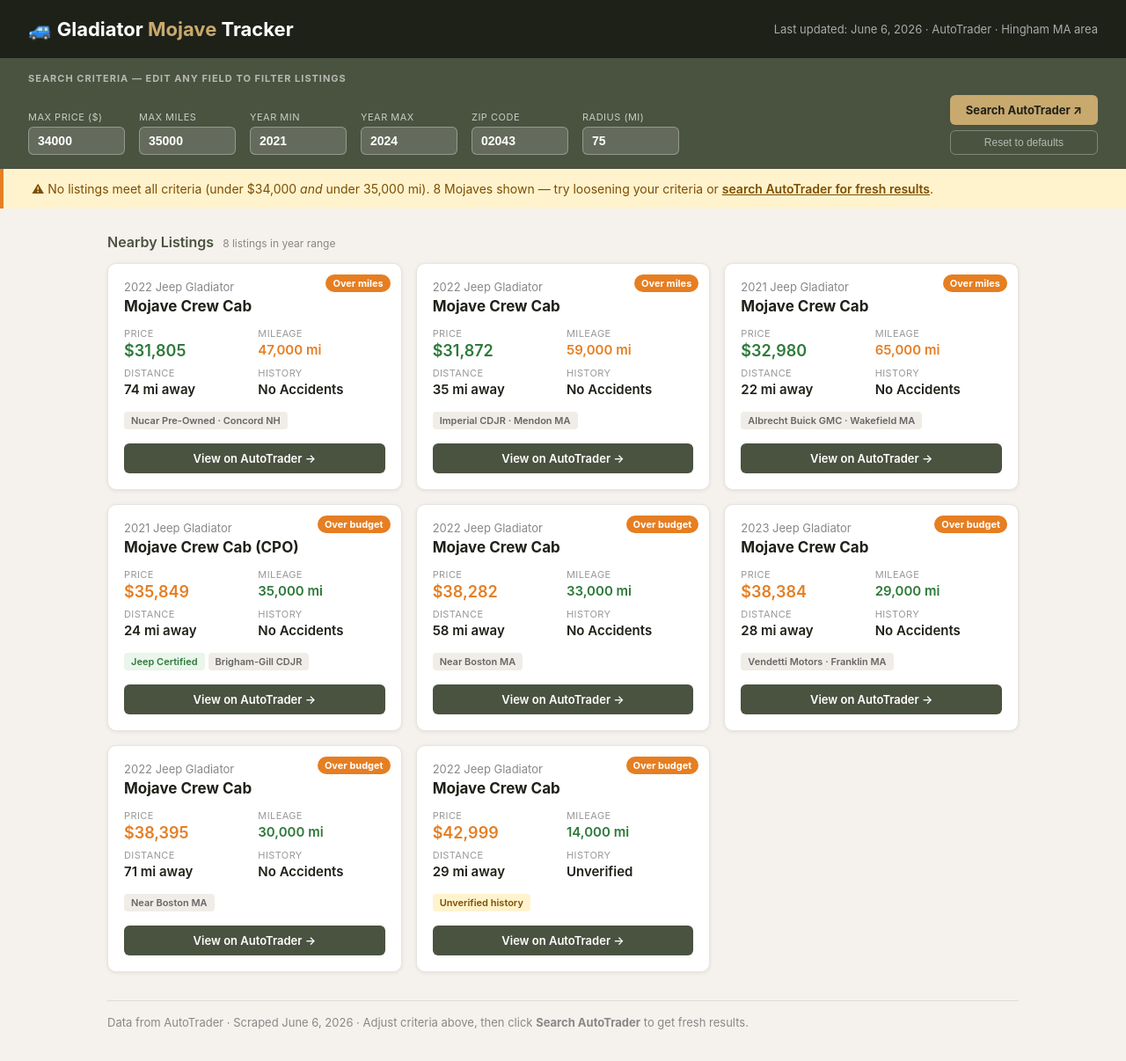
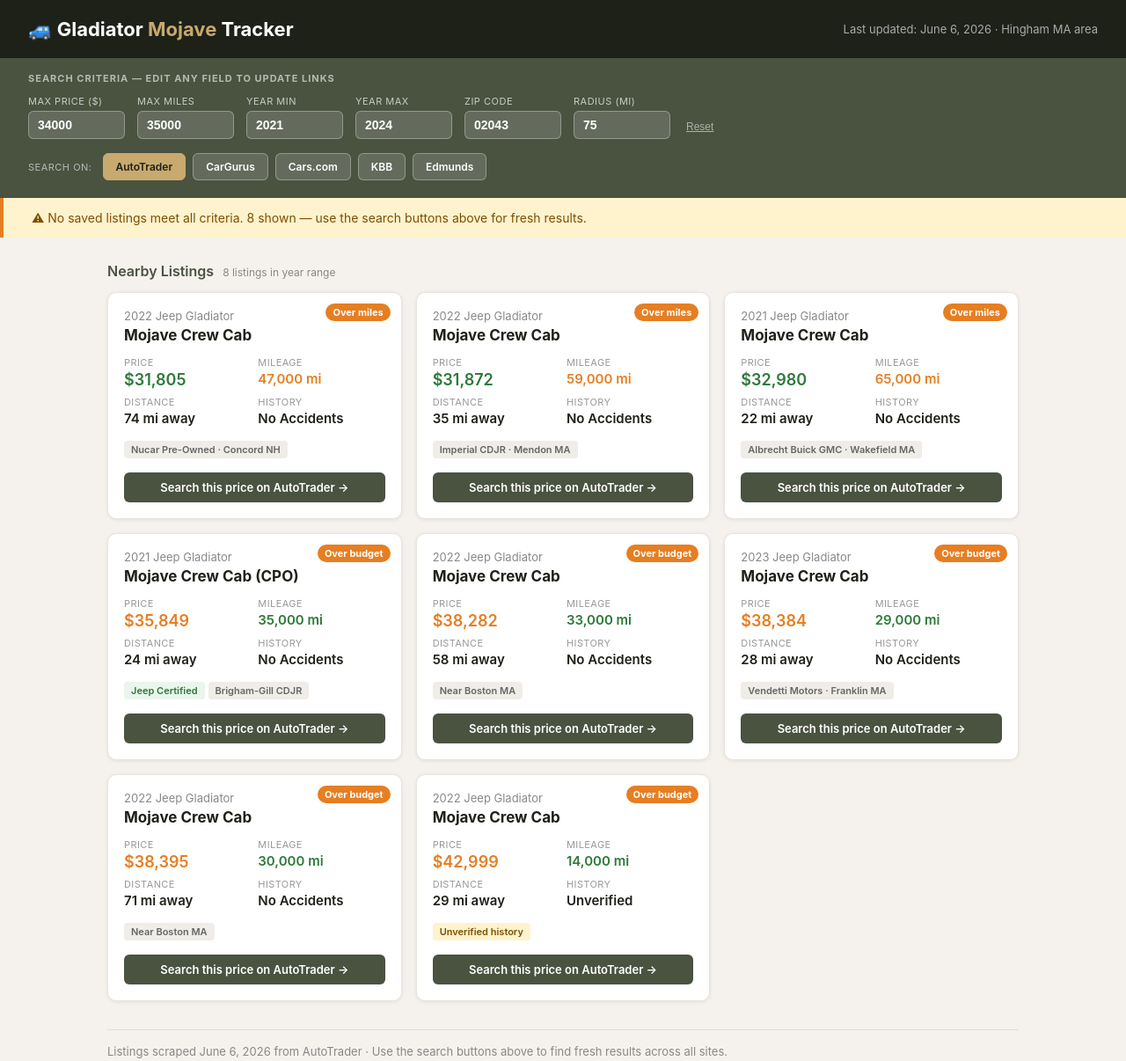
Before and after one commit to kendoggz/gladiator-tracker, a plain HTML site: page index.html in a window 1280 px wide. Shown: the whole page at 88% size. Drawn offline with Linux system fonts and the light colour scheme.

Commit message:
Add files via upload

```diff
--- a/index.html
+++ b/index.html
@@ -22,9 +22,9 @@
 header h1 span { color: var(--jeep-tan); }
 .meta { font-size: 13px; color: #aaa; }
 
-.criteria-panel { background: var(--jeep-olive); color: white; padding: 16px 32px; }
+.criteria-panel { background: var(--jeep-olive); color: white; padding: 16px 32px 20px; }
 .criteria-panel h3 { font-size: 11px; text-transform: uppercase; letter-spacing: 1px; color: rgba(255,255,255,0.6); margin-bottom: 12px; }
-.criteria-grid { display: flex; flex-wrap: wrap; gap: 16px; align-items: flex-end; }
+.criteria-grid { display: flex; flex-wrap: wrap; gap: 14px; align-items: flex-end; margin-bottom: 16px; }
 .criteria-field { display: flex; flex-direction: column; gap: 4px; }
 .criteria-field label { font-size: 11px; text-transform: uppercase; letter-spacing: 0.5px; color: rgba(255,255,255,0.7); }
 .criteria-field input {
@@ -33,18 +33,25 @@
   padding: 7px 10px; width: 110px; transition: background 0.15s;
 }
 .criteria-field input:focus { outline: none; background: rgba(255,255,255,0.25); border-color: var(--jeep-tan); }
-.criteria-actions { display: flex; flex-direction: column; gap: 6px; margin-left: auto; }
-.btn-search {
-  background: var(--jeep-tan); color: var(--jeep-dark); border: none; border-radius: 6px;
-  padding: 9px 18px; font-size: 13px; font-weight: 700; cursor: pointer; white-space: nowrap;
-  text-decoration: none; display: inline-block; text-align: center; transition: opacity 0.15s;
+
+.reset-btn {
+  background: transparent; color: rgba(255,255,255,0.55); border: none;
+  font-size: 12px; cursor: pointer; padding: 7px 4px; text-decoration: underline;
+  align-self: flex-end;
 }
-.btn-search:hover { opacity: 0.85; }
-.btn-reset {
-  background: transparent; color: rgba(255,255,255,0.6); border: 1px solid rgba(255,255,255,0.3);
-  border-radius: 6px; padding: 6px 18px; font-size: 12px; cursor: pointer; white-space: nowrap;
+.reset-btn:hover { color: white; }
+
+.search-row { display: flex; flex-wrap: wrap; align-items: center; gap: 8px; }
+.search-label { font-size: 11px; text-transform: uppercase; letter-spacing: 0.5px; color: rgba(255,255,255,0.6); margin-right: 4px; }
+.site-btn {
+  background: rgba(255,255,255,0.15); border: 1px solid rgba(255,255,255,0.3);
+  color: white; border-radius: 6px; padding: 7px 14px; font-size: 12px; font-weight: 600;
+  cursor: pointer; text-decoration: none; display: inline-block; white-space: nowrap;
+  transition: background 0.15s;
 }
-.btn-reset:hover { color: white; border-color: white; }
+.site-btn:hover { background: rgba(255,255,255,0.28); }
+.site-btn.primary { background: var(--jeep-tan); color: var(--jeep-dark); border-color: var(--jeep-tan); }
+.site-btn.primary:hover { opacity: 0.88; }
 
 .summary-banner { padding: 14px 32px; font-size: 14px; border-left: 4px solid; }
 .summary-banner.none { background: #fff3cd; border-color: var(--orange); color: #7d4e00; }
@@ -97,7 +104,7 @@
 @media (max-width: 600px) {
   header, .criteria-panel, main { padding-left: 16px; padding-right: 16px; }
   .criteria-field input { width: 90px; }
-  .criteria-actions { margin-left: 0; flex-direction: row; }
+  .search-row { gap: 6px; }
 }
 </style>
 </head>
@@ -105,11 +112,11 @@
 
 <header>
   <h1>&#x1F699; Gladiator <span>Mojave</span> Tracker</h1>
-  <div class="meta">Last updated: June 6, 2026 &middot; AutoTrader &middot; Hingham MA area</div>
+  <div class="meta">Last updated: June 6, 2026 &middot; Hingham MA area</div>
 </header>
 
 <div class="criteria-panel">
-  <h3>Search Criteria &mdash; edit any field to filter listings</h3>
+  <h3>Search Criteria &mdash; edit any field to update links</h3>
   <div class="criteria-grid">
     <div class="criteria-field">
       <label>Max Price ($)</label>
@@ -135,10 +142,16 @@
       <label>Radius (mi)</label>
       <input type="number" id="inp-radius" value="75" min="10" max="500" step="5">
     </div>
-    <div class="criteria-actions">
-      <a id="btn-autotrader" href="#" target="_blank" class="btn-search">Search AutoTrader &#x2197;</a>
-      <button class="btn-reset" onclick="resetCriteria()">Reset to defaults</button>
-    </div>
+    <button class="reset-btn" onclick="resetCriteria()">Reset</button>
+  </div>
+
+  <div class="search-row">
+    <span class="search-label">Search on:</span>
+    <a id="link-autotrader" href="#" target="_blank" class="site-btn primary">AutoTrader</a>
+    <a id="link-cargurus"   href="#" target="_blank" class="site-btn">CarGurus</a>
+    <a id="link-cars"       href="#" target="_blank" class="site-btn">Cars.com</a>
+    <a id="link-kbb"        href="#" target="_blank" class="site-btn">KBB</a>
+    <a id="link-edmunds"    href="#" target="_blank" class="site-btn">Edmunds</a>
   </div>
 </div>
 
@@ -163,7 +176,7 @@
         <div><div class="stat-label">History</div><div class="stat-value">No Accidents</div></div>
       </div>
       <div><span class="tag neutral">Nucar Pre-Owned &middot; Concord NH</span></div>
-      <a class="view-btn listing-link" href="#" target="_blank">View on AutoTrader &rarr;</a>
+      <a class="view-btn listing-link" href="#" target="_blank">Search this price on AutoTrader &rarr;</a>
     </div>
 
     <div class="card" data-price="31872" data-miles="59000" data-year="2022">
@@ -177,7 +190,7 @@
         <div><div class="stat-label">History</div><div class="stat-value">No Accidents</div></div>
       </div>
       <div><span class="tag neutral">Imperial CDJR &middot; Mendon MA</span></div>
-      <a class="view-btn listing-link" href="#" target="_blank">View on AutoTrader &rarr;</a>
+      <a class="view-btn listing-link" href="#" target="_blank">Search this price on AutoTrader &rarr;</a>
     </div>
 
     <div class="card" data-price="32980" data-miles="65000" data-year="2021">
@@ -191,7 +204,7 @@
         <div><div class="stat-label">History</div><div class="stat-value">No Accidents</div></div>
       </div>
       <div><span class="tag neutral">Albrecht Buick GMC &middot; Wakefield MA</span></div>
-      <a class="view-btn listing-link" href="#" target="_blank">View on AutoTrader &rarr;</a>
+      <a class="view-btn listing-link" href="#" target="_blank">Search this price on AutoTrader &rarr;</a>
     </div>
 
     <div class="card" data-price="35849" data-miles="35000" data-year="2021">
@@ -205,7 +218,7 @@
         <div><div class="stat-label">History</div><div class="stat-value">No Accidents</div></div>
       </div>
       <div><span class="tag">Jeep Certified</span><span class="tag neutral">Brigham-Gill CDJR</span></div>
-      <a class="view-btn listing-link" href="#" target="_blank">View on AutoTrader &rarr;</a>
+      <a class="view-btn listing-link" href="#" target="_blank">Search this price on AutoTrader &rarr;</a>
     </div>
 
     <div class="card" data-price="38282" data-miles="33000" data-year="2022">
@@ -219,7 +232,7 @@
         <div><div class="stat-label">History</div><div class="stat-value">No Accidents</div></div>
       </div>
       <div><span class="tag neutral">Near Boston MA</span></div>
-      <a class="view-btn listing-link" href="#" target="_blank">View on AutoTrader &rarr;</a>
+      <a class="view-btn listing-link" href="#" target="_blank">Search this price on AutoTrader &rarr;</a>
     </div>
 
     <div class="card" data-price="38384" data-miles="29000" data-year="2023">
@@ -233,7 +246,7 @@
         <div><div class="stat-label">History</div><div class="stat-value">No Accidents</div></div>
       </div>
       <div><span class="tag neutral">Vendetti Motors &middot; Franklin MA</span></div>
-      <a class="view-btn listing-link" href="#" target="_blank">View on AutoTrader &rarr;</a>
+      <a class="view-btn listing-link" href="#" target="_blank">Search this price on AutoTrader &rarr;</a>
     </div>
 
     <div class="card" data-price="38395" data-miles="30000" data-year="2022">
@@ -247,7 +260,7 @@
         <div><div class="stat-label">History</div><div class="stat-value">No Accidents</div></div>
       </div>
       <div><span class="tag neutral">Near Boston MA</span></div>
-      <a class="view-btn listing-link" href="#" target="_blank">View on AutoTrader &rarr;</a>
+      <a class="view-btn listing-link" href="#" target="_blank">Search this price on AutoTrader &rarr;</a>
     </div>
 
     <div class="card" data-price="42999" data-miles="14000" data-year="2022">
@@ -261,18 +274,18 @@
         <div><div class="stat-label">History</div><div class="stat-value">Unverified</div></div>
       </div>
       <div><span class="tag warn">Unverified history</span></div>
-      <a class="view-btn listing-link" href="#" target="_blank">View on AutoTrader &rarr;</a>
+      <a class="view-btn listing-link" href="#" target="_blank">Search this price on AutoTrader &rarr;</a>
     </div>
 
   </div>
 
   <div id="empty-state" class="empty-state" style="display:none">
-    No listings match your current criteria. Try adjusting the max price or mileage above.
+    No listings match your current criteria. Try adjusting the fields above.
   </div>
 
   <p class="note">
-    Data from AutoTrader &middot; Scraped June 6, 2026 &middot;
-    Adjust criteria above, then click <strong>Search AutoTrader</strong> to get fresh results.
+    Listings scraped June 6, 2026 from AutoTrader &middot;
+    Use the search buttons above to find fresh results across all sites.
   </p>
 </main>
 
@@ -317,10 +330,32 @@
   update();
 }
 
-function buildURL(c) {
-  return 'https://www.autotrader.com/cars-for-sale/used-cars/jeep/gladiator/mojave/' + c.zip +
-    '?searchRadius=' + c.radius + '&startYear=' + c.yearMin + '&endYear=' + c.yearMax +
-    '&maxPrice=' + c.price + '&maxMileage=' + c.miles;
+function buildURLs(c) {
+  return {
+    autotrader: 'https://www.autotrader.com/cars-for-sale/used-cars/jeep/gladiator/mojave/' + c.zip +
+      '?searchRadius=' + c.radius + '&startYear=' + c.yearMin + '&endYear=' + c.yearMax +
+      '&maxPrice=' + c.price + '&maxMileage=' + c.miles,
+
+    cargurus: 'https://www.cargurus.com/Cars/inventorylisting/viewDetailsFilterViewInventoryListing.action' +
+      '?zip=' + c.zip + '&distance=' + c.radius +
+      '&trim=Mojave&minYear=' + c.yearMin + '&maxYear=' + c.yearMax +
+      '&maxPrice=' + c.price + '&maxMileage=' + c.miles +
+      '&makeId=200001374&modelId=d2376',
+
+    cars: 'https://www.cars.com/shopping/results/' +
+      '?stock_type=used&makes%5B%5d=jeep&models%5B%5d=jeep-gladiator&trim_slug%5B%5d=mojave' +
+      '&maximum_distance=' + c.radius + '&zip=' + c.zip +
+      '&year_min=' + c.yearMin + '&year_max=' + c.yearMax +
+      '&price_max=' + c.price + '&mileage_max=' + c.miles,
+
+    kbb: 'https://www.kbb.com/cars-for-sale/used-cars/jeep/gladiator/' + c.zip +
+      '?radius=' + c.radius + '&priceTo=' + c.price + '&mileageTo=' + c.miles +
+      '&startYear=' + c.yearMin + '&endYear=' + c.yearMax + '&trims=Mojave',
+
+    edmunds: 'https://www.edmunds.com/jeep/gladiator/used/radius-' + c.radius + '/' + c.zip + '/' +
+      '?trm=Mojave&priceTo=' + c.price + '&mileageTo=' + c.miles +
+      '&yearFrom=' + c.yearMin + '&yearTo=' + c.yearMax,
+  };
 }
 
 function fmt(n) { return n.toLocaleString(); }
@@ -329,18 +364,21 @@
   const c = getCriteria();
   saveCriteria(c);
 
-  const url = buildURL(c);
-  document.getElementById('btn-autotrader').href = url;
+  const urls = buildURLs(c);
+  document.getElementById('link-autotrader').href = urls.autotrader;
+  document.getElementById('link-cargurus').href   = urls.cargurus;
+  document.getElementById('link-cars').href       = urls.cars;
+  document.getElementById('link-kbb').href        = urls.kbb;
+  document.getElementById('link-edmunds').href    = urls.edmunds;
 
-  // Per-card: link to AutoTrader filtered to that car's year + tight price window
+  // Per-card: AutoTrader filtered to that card's year + tight price window
   document.querySelectorAll('.card').forEach(card => {
     const cardPrice = parseInt(card.dataset.price);
     const cardYear  = parseInt(card.dataset.year);
-    const minPrice  = Math.max(0, cardPrice - 1000);
     const cardUrl   = 'https://www.autotrader.com/cars-for-sale/used-cars/jeep/gladiator/mojave/' + c.zip +
       '?searchRadius=' + c.radius +
       '&startYear=' + cardYear + '&endYear=' + cardYear +
-      '&minPrice=' + minPrice + '&maxPrice=' + (cardPrice + 500);
+      '&minPrice=' + Math.max(0, cardPrice - 1000) + '&maxPrice=' + (cardPrice + 500);
     const link = card.querySelector('.listing-link');
     if (link) link.href = cardUrl;
   });
@@ -353,10 +391,7 @@
     const miles = parseInt(card.dataset.miles);
     const year  = parseInt(card.dataset.year);
 
-    if (year < c.yearMin || year > c.yearMax) {
-      card.classList.add('hidden');
-      return;
-    }
+    if (year < c.yearMin || year > c.yearMax) { card.classList.add('hidden'); return; }
     card.classList.remove('hidden');
     visible++;
 
@@ -367,21 +402,16 @@
 
     const badge = card.querySelector('.card-badge');
     if (isMatch) {
-      badge.textContent = '✓ Matches';
-      badge.className = 'card-badge badge-match';
-      card.classList.add('match');
-      matches++;
+      badge.textContent = 'Matches'; badge.className = 'card-badge badge-match';
+      card.classList.add('match'); matches++;
     } else if (overBoth) {
-      badge.textContent = 'Over budget + miles';
-      badge.className = 'card-badge badge-both';
+      badge.textContent = 'Over budget + miles'; badge.className = 'card-badge badge-both';
       card.classList.remove('match');
     } else if (!underBudget) {
-      badge.textContent = 'Over budget';
-      badge.className = 'card-badge badge-over-budget';
+      badge.textContent = 'Over budget'; badge.className = 'card-badge badge-over-budget';
       card.classList.remove('match');
     } else {
-      badge.textContent = 'Over miles';
-      badge.className = 'card-badge badge-over-miles';
+      badge.textContent = 'Over miles'; badge.className = 'card-badge badge-over-miles';
       card.classList.remove('match');
     }
 
@@ -397,32 +427,25 @@
   const banner = document.getElementById('summary-banner');
   if (matches === 0 && visible > 0) {
     banner.className = 'summary-banner none';
-    banner.innerHTML = '&#9888; No listings meet all criteria (under $' + fmt(c.price) +
-      ' <em>and</em> under ' + fmt(c.miles) + ' mi). ' + visible +
-      ' Mojave' + (visible !== 1 ? 's' : '') +
-      ' shown &mdash; try loosening your criteria or <a href="' + url +
-      '" target="_blank" style="color:#7d4e00;font-weight:600">search AutoTrader for fresh results</a>.';
+    banner.innerHTML = '&#9888; No saved listings meet all criteria. ' + visible + ' shown &mdash; use the search buttons above for fresh results.';
   } else if (matches === visible && matches > 0) {
     banner.className = 'summary-banner all';
     banner.innerHTML = '&#10003; All ' + matches + ' listing' + (matches !== 1 ? 's' : '') + ' match your criteria!';
   } else if (matches > 0) {
     banner.className = 'summary-banner some';
-    banner.innerHTML = '&#10003; ' + matches + ' of ' + visible + ' listing' +
-      (visible !== 1 ? 's' : '') + ' match your criteria.';
+    banner.innerHTML = '&#10003; ' + matches + ' of ' + visible + ' listings match your criteria.';
   } else {
     banner.className = 'summary-banner none';
     banner.innerHTML = 'No listings in that year range. Try adjusting Year Min / Max.';
   }
 
   document.getElementById('empty-state').style.display = visible === 0 ? 'block' : 'none';
-  document.getElementById('card-grid').style.display   = visible === 0 ? 'none' : 'grid';
+  document.getElementById('card-grid').style.display   = visible === 0 ? 'none'  : 'grid';
 }
 
 loadCriteria();
 update();
-document.querySelectorAll('.criteria-panel input').forEach(inp => {
-  inp.addEventListener('input', update);
-});
+document.querySelectorAll('.criteria-panel input').forEach(inp => inp.addEventListener('input', update));
 </script>
 </body>
 </html>
```
